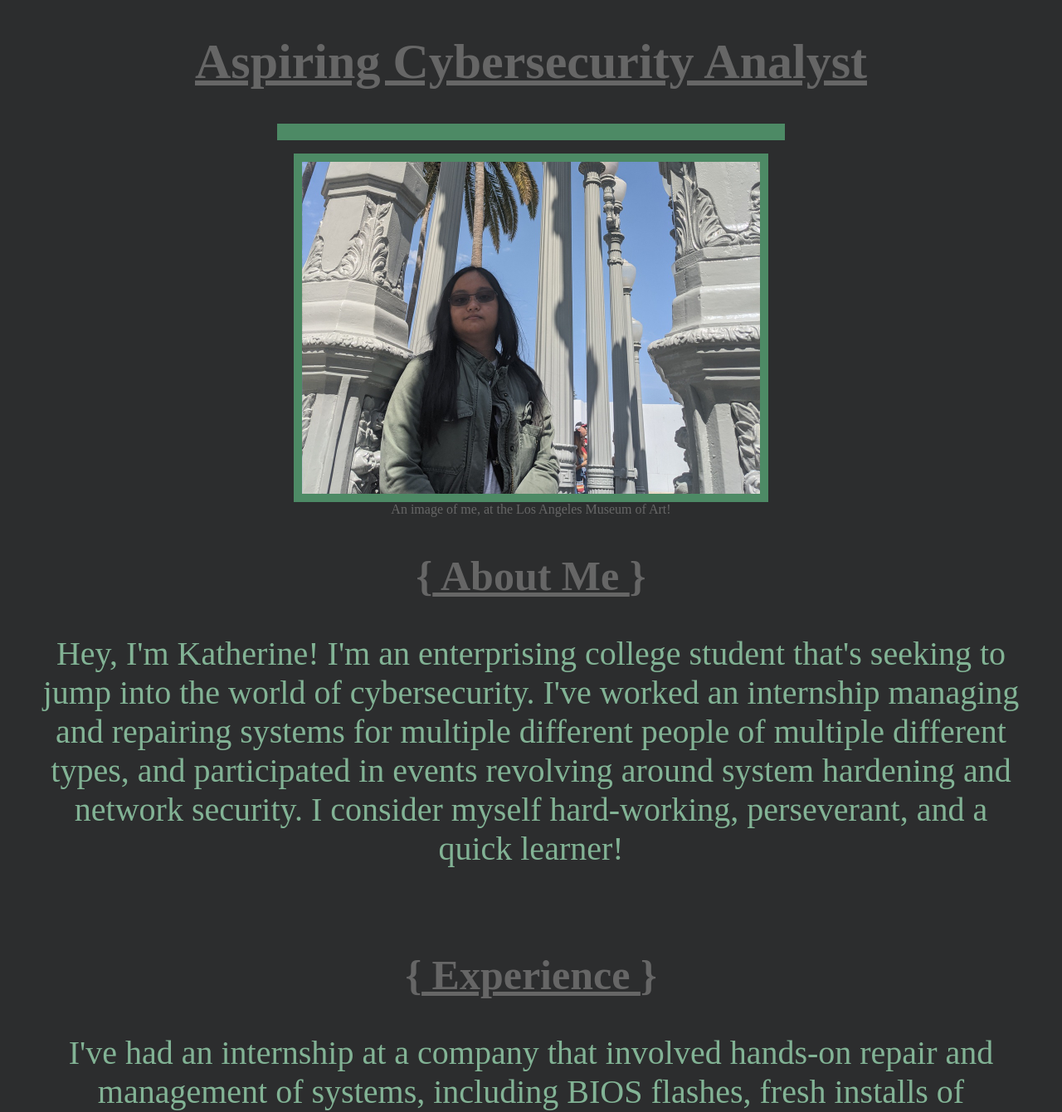
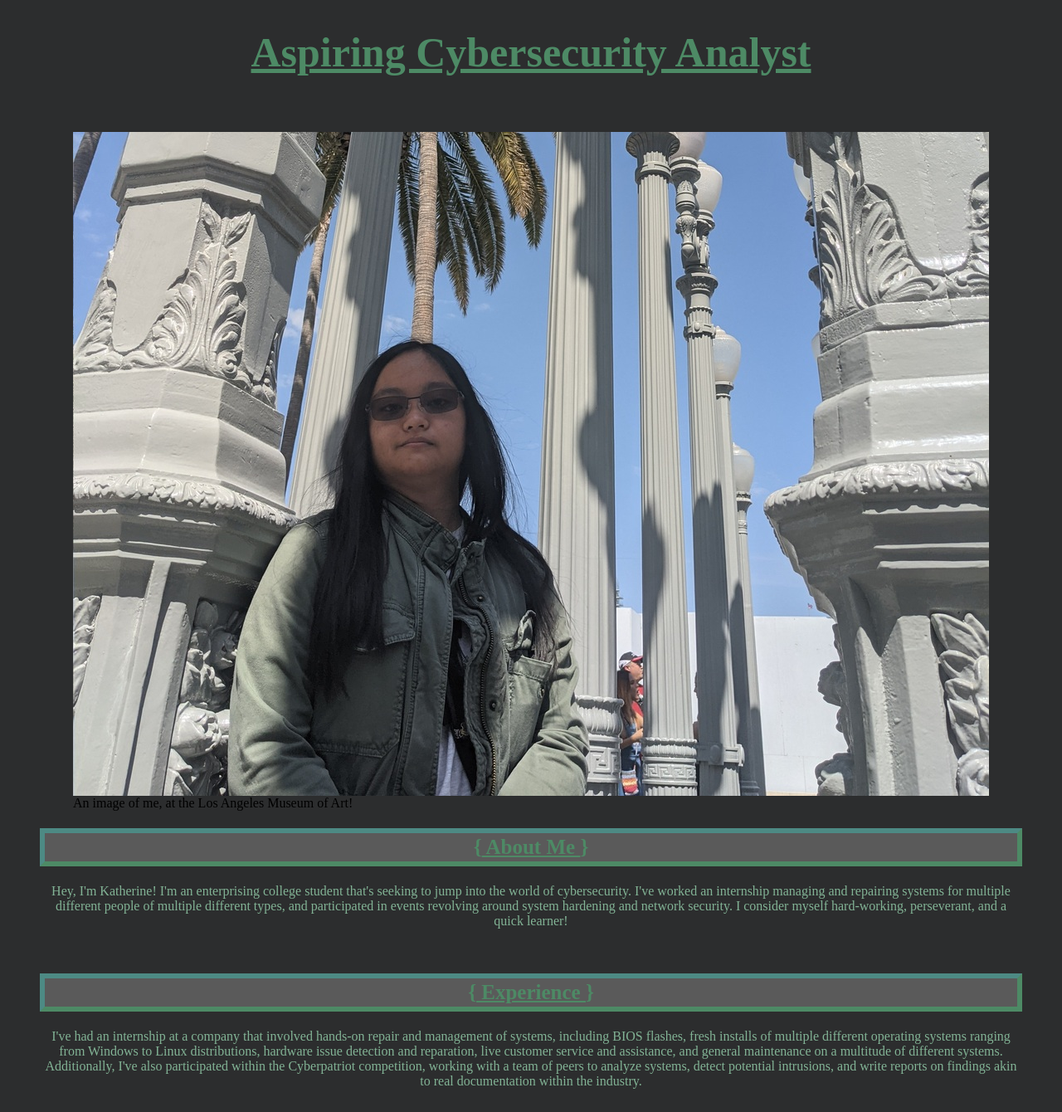
Before and after one commit to kjd-guardiano/kjd-guardiano.github.io, a plain HTML site: page index.html in a window 1280 px wide. Shown: the top 1340 px of the page at 83% size. Drawn offline with Linux system fonts and the light colour scheme.

Commit message:
border fix
no longer applying borders to h3, now correctly applying borders to h2

```diff
--- a/styles.css
+++ b/styles.css
@@ -2,44 +2,16 @@ body{
   background-color: #2C2D2E;
 }
 
-figure{
-  color: #666666;
-  text-align: center;
-}
-
-img{
-  border: 10px solid #4d8a65;
-  display: block;
-  margin-left: auto;
-  margin-right: auto;
-  width: 50%;
-}
-
-
 h1 {
-  color: #666666;
-  font-size: 60px;
+  color: #4d8a65;
+  font-size: 50px;
   font-family: Crimson Text;
   text-align: center;
 }
 
 h2{
-  color: #666666;
-  font-size: 50px;
-  font-family: Crimson Text;
-  text-align: center;
-}
-
-p{
-  color: #82b395;
-  text-align: center;
-  font-size: 40px;
-  font-family: Crimson Text;
-}
-
-h3{
-  color: #666666;
-  font-size: 35px;
+  color: #4d8a65;
+  font-size: 25px;
   font-family: Crimson Text;
   text-align: center;
   padding: 3px 8px 3px 8px;
@@ -50,6 +22,19 @@ h3{
   border-left: 6px solid #4d8a84;
 }
 
+p{
+  color: #82b395;
+  text-align: center;
+  font-family: Crimson Text;
+}
+
+.imgcenter{
+  display: block;
+  margin-left: auto;
+  margin-right: auto;
+  width: 50%;
+}
+
 .center {
   display: flex;
   justify-content: center;
@@ -57,7 +42,7 @@ h3{
 }
 
 .button {
-  font: bold 20px Garamond;
+  font: bold 12px Arial;
   text-decoration: none;
   background-color: #5a5a5a;
   color: #82b395;
```
Also changed, not shown: 1 other file.
